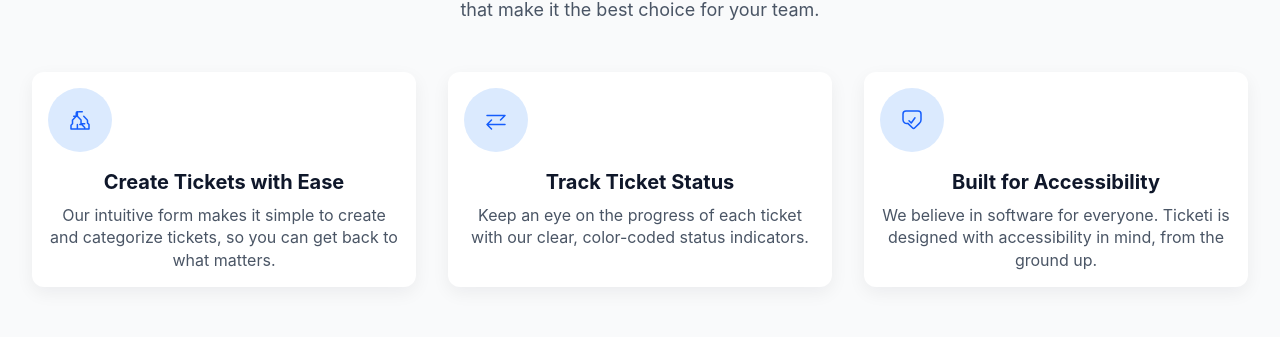
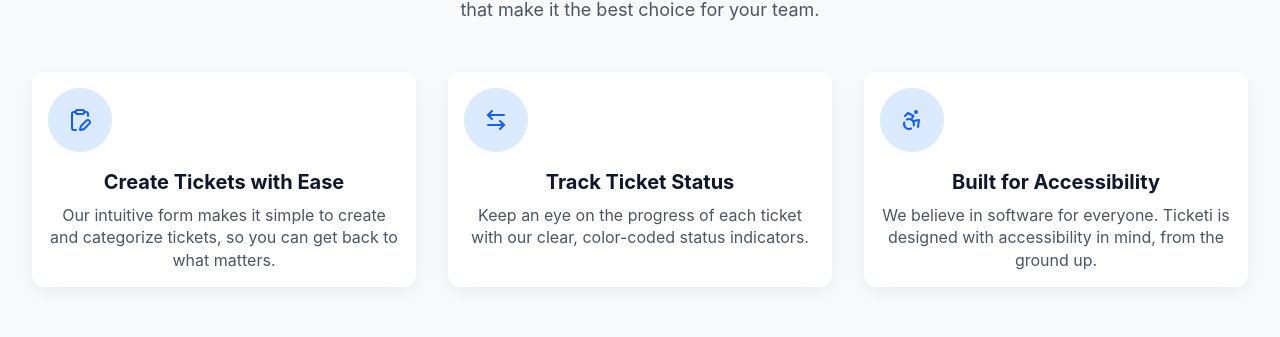
Before and after one commit to Hismyhill/tickecti-vue-version, a Vue app: page / in a window 1280 px wide. Shown: the part 1341-1678 px from the top of the page. Built offline with nearby package versions, Linux system fonts and the light colour scheme; no server answers.

Commit message:
Upgraded UI

```diff
--- a/src/components/Sidebar.vue
+++ b/src/components/Sidebar.vue
@@ -3,8 +3,15 @@ import { computed, onMounted, ref, watch } from "vue";
 import { useRouter, useRoute } from "vue-router";
 import Modal from "./Modal.vue";
 import TicketForm from "./TicketForm.vue";
-import { auth } from "../shared-assets/supabase";
-import { MenuIcon, PlusCircleIcon, PlusIcon, LayoutGrid, Ticket, ChevronLeft, User } from "lucide-vue-next";
+import { auth, supabase } from "../shared-assets/supabase";
+import {
+  MenuIcon,
+  PlusCircleIcon,
+  LayoutGrid,
+  Ticket,
+  ChevronLeft,
+  User,
+} from "lucide-vue-next";
 
 const props = defineProps({
   isCollapsed: {
@@ -44,10 +51,10 @@ watch(
 
 // Get user data on component mount
 onMounted(async () => {
-  const { data } = await auth.getUser();
+  const { data } = await supabase.auth.getUser();
   user.value = data?.user;
 });
-
+console.log(user);
 const handleLogout = async () => {
   try {
     await auth.signOut();
@@ -214,10 +221,11 @@ async function handleCreate(data) {
           ]"
         >
           <div class="flex flex-col gap-1">
-            <p class="font-medium text-gray-700">
-              {{ user?.user_metadata?.full_name || user?.email }}
+            <p class="text-sm text-gray-500">
+              {{ user?.email.substring(0, 20) + "..." }}
             </p>
-            <p class="text-sm text-gray-500">{{ user?.email }}</p>
+          </div>
+          <div>
             <button
               @click="handleLogout"
               class="text-sm text-red-600 hover:text-red-700 mt-2"
@@ -230,9 +238,3 @@ async function handleCreate(data) {
     </div>
   </aside>
 </template>
-
-<!-- <style scoped>
-.sidebar-overlay {
-  @apply fixed inset-0 bg-black bg-opacity-50 z-30;
-}
-</style> -->
--- a/src/pages/LandingView.vue
+++ b/src/pages/LandingView.vue
@@ -3,6 +3,11 @@
 import Header from "@/components/Header.vue";
 import Hero from "@/components/Hero.vue";
 import Footer from "@/components/Footer.vue";
+import {
+  Accessibility,
+  ArrowLeftRight,
+  ClipboardEditIcon,
+} from "lucide-vue-next";
 </script>
 
 <template>
@@ -13,90 +18,54 @@ import Footer from "@/components/Footer.vue";
         <Hero />
 
         <!-- Why Ticketi -->
-        <section class="py-20">
-          <div class="text-center max-w-3xl mx-auto mb-12">
-            <h2 class="text-4xl font-bold text-gray-800 mb-4">Why Ticketi?</h2>
-            <p class="text-lg text-gray-600">
+        <section className="py-20">
+          <div className="text-center max-w-3xl mx-auto mb-12">
+            <h2 className="text-4xl font-bold text-gray-800 mb-4">
+              Why Ticketi?
+            </h2>
+            <p className="text-lg text-gray-600">
               Ticketi is designed to be simple, intuitive, and powerful. Here
               are some of the features that make it the best choice for your
               team.
             </p>
           </div>
-
-          <div class="grid md:grid-cols-3 gap-8">
-            <div class="card p-8 text-center rounded-lg shadow-lg bg-white">
+          <div className="grid md:grid-cols-3 gap-8">
+            <div className="card p-8 text-center rounded-lg shadow-lg bg-white">
               <div
                 class="flex justify-center items-center mb-4 w-12 h-12 rounded-full bg-blue-100 lg:h-16 lg:w-16"
               >
-                <svg
-                  xmlns="http://www.w3.org/2000/svg"
-                  fill="none"
-                  viewBox="0 0 24 24"
-                  stroke-width="1.5"
-                  stroke="currentColor"
-                  class="w-6 h-6 text-blue-600"
-                >
-                  <path
-                    stroke-linecap="round"
-                    stroke-linejoin="round"
-                    d="M9.75 3.75H9.375A1.125 1.125 0 008.25 4.875V8.25m0 0l-3.659 3.659A1.5 1.5 0 004.5 12.75V15.75m0 0l-1.5 1.5V21h18v-4.5l-1.5-1.5V12.75a1.5 1.5 0 00-.441-1.086L15.75 8.25m-4.875-4.5H14.25m-4.875 0V8.25m0 0h-3.659m3.659 0l3.659 3.659m0 0V15.75m0 0h3.659m-3.659 0l3.659 3.659m0 0V21m-4.875-4.5H14.25m-4.875 0V21"
-                  />
-                </svg>
+                <ClipboardEditIcon class="w-6 h-6 text-blue-600" />
               </div>
-              <h4 class="font-bold text-xl mb-2">Create Tickets with Ease</h4>
-              <p class="text-gray-600">
+              <h4 className="font-bold text-xl mb-2">
+                Create Tickets with Ease
+              </h4>
+              <p className="text-gray-600">
                 Our intuitive form makes it simple to create and categorize
                 tickets, so you can get back to what matters.
               </p>
             </div>
-
-            <div class="card p-8 text-center rounded-lg shadow-lg bg-white">
+            <div className="card p-8 text-center rounded-lg shadow-lg bg-white">
               <div
                 class="flex justify-center items-center mb-4 w-12 h-12 rounded-full bg-blue-100 lg:h-16 lg:w-16"
               >
-                <svg
-                  xmlns="http://www.w3.org/2000/svg"
-                  fill="none"
-                  viewBox="0 0 24 24"
-                  stroke-width="1.5"
-                  stroke="currentColor"
-                  class="w-6 h-6 text-blue-600"
-                >
-                  <path
-                    stroke-linecap="round"
-                    stroke-linejoin="round"
-                    d="M7.5 21 3 16.5m0 0L7.5 12M3 16.5h18m-13.5-9L21 7.5m0 0L16.5 12M21 7.5H3"
-                  />
-                </svg>
+                <ArrowLeftRight class="w-6 h-6 text-blue-600" />
               </div>
-              <h4 class="font-bold text-xl mb-2">Track Ticket Status</h4>
-              <p class="text-gray-600">
+              <h4 className="font-bold text-xl mb-2">Track Ticket Status</h4>
+              <p className="text-gray-600">
                 Keep an eye on the progress of each ticket with our clear,
                 color-coded status indicators.
               </p>
             </div>
-
-            <div class="card p-8 text-center rounded-lg shadow-lg bg-white">
+            <div className="card p-8 text-center rounded-lg shadow-lg bg-white">
               <div
                 class="flex justify-center items-center mb-4 w-12 h-12 rounded-full bg-blue-100 lg:h-16 lg:w-16"
               >
-                <svg
-                  xmlns="http://www.w3.org/2000/svg"
-                  fill="none"
-                  viewBox="0 0 24 24"
-                  stroke-width="1.5"
-                  stroke="currentColor"
-                  class="w-6 h-6 text-blue-600"
-                >
-                  <path
-                    stroke-linecap="round"
-                    stroke-linejoin="round"
-                    d="M9 12.75L11.25 15 15 9.75M21 12c0 1.268-.63 2.473-1.688 3.348l-4.48 4.48a1.75 1.75 0 01-2.474 0l-4.48-4.48A3.75 3.75 0 013 12V6a3 3 0 013-3h12a3 3 0 013 3v6z"
-                  />
-                </svg>
+                <Accessibility class="w-6 h-6 text-blue-600" />
               </div>
-              <h4 class="font-bold text-xl mb-2">Built for Accessibility</h4>
-              <p class="text-gray-600">
+              <h4 className="font-bold text-xl mb-2">
+                Built for Accessibility
+              </h4>
+              <p className="text-gray-600">
                 We believe in software for everyone. Ticketi is designed with
                 accessibility in mind, from the ground up.
               </p>
```
